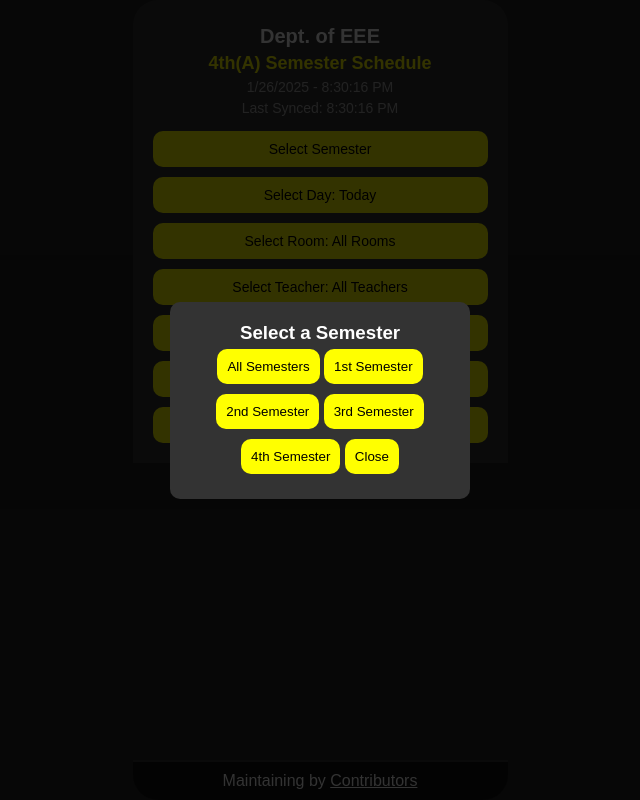
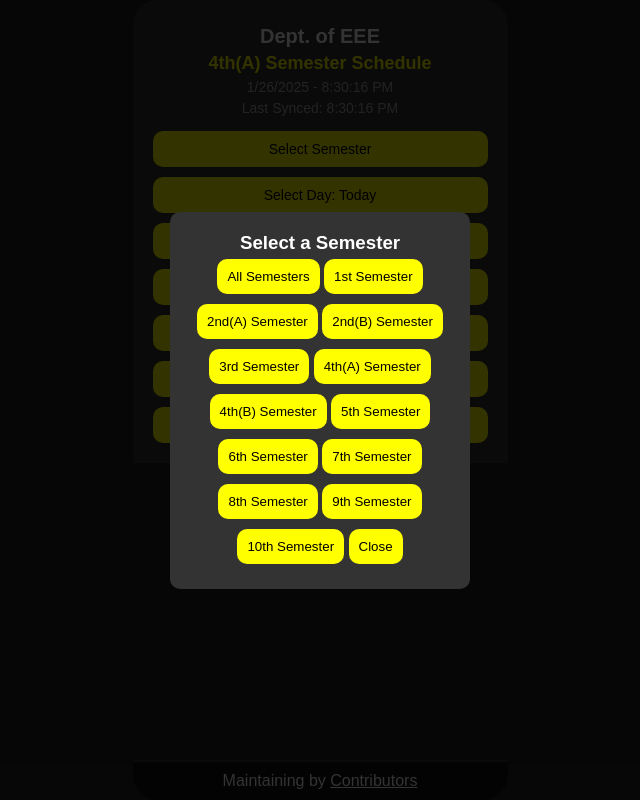
Before and after one commit to vu-eee/33, a plain HTML site: page index.html in a window 1280 px wide. Both pictures are taken after a click on the button "Select Semester". Shown: the whole page, without its empty margins (320-960 px from the left). Drawn offline with Linux system fonts and the light colour scheme; no server answers.

Commit message:
Update index.html

```diff
--- a/index.html
+++ b/index.html
@@ -46,9 +46,17 @@
                 <h3>Select a Semester</h3>
                 <button onclick="selectSemester('All')">All Semesters</button>
                 <button onclick="selectSemester('1st')">1st Semester</button>
-                <button onclick="selectSemester('2nd')">2nd Semester</button>
+                <button onclick="selectSemester('2nd A')">2nd(A) Semester</button>
+                <button onclick="selectSemester('2nd B')">2nd(B) Semester</button>
                 <button onclick="selectSemester('3rd')">3rd Semester</button>
-                <button onclick="selectSemester('4th')">4th Semester</button>
+                <button onclick="selectSemester('4th A')">4th(A) Semester</button>
+                <button onclick="selectSemester('4th B')">4th(B) Semester</button>
+                <button onclick="selectSemester('5th')">5th Semester</button>
+                <button onclick="selectSemester('6th')">6th Semester</button>
+                <button onclick="selectSemester('7th')">7th Semester</button>
+                <button onclick="selectSemester('8th')">8th Semester</button>
+                <button onclick="selectSemester('9th')">9th Semester</button>
+                <button onclick="selectSemester('10th')">10th Semester</button>
                 <button onclick="closeModal()">Close</button>
             </div>
         </div>
```
